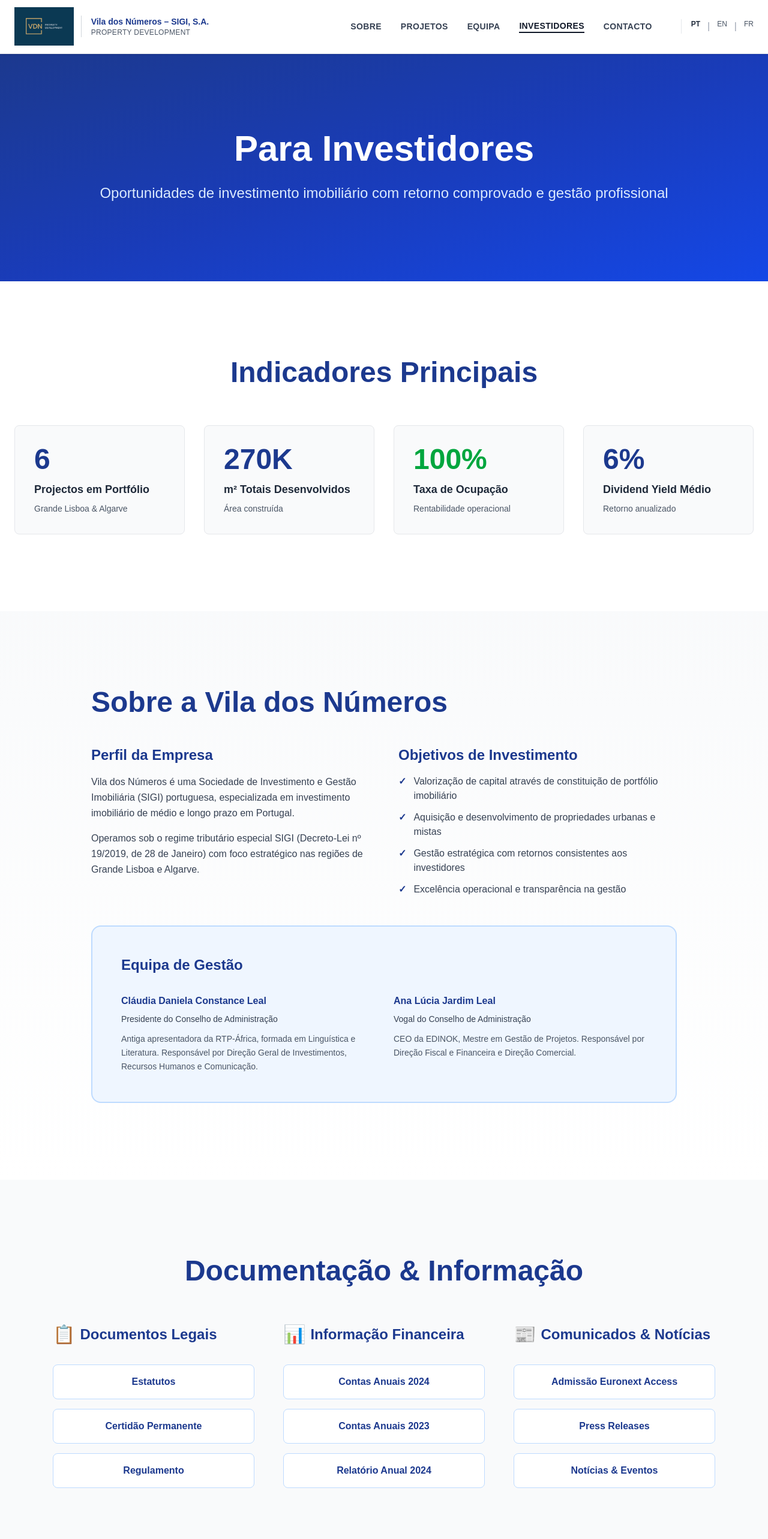
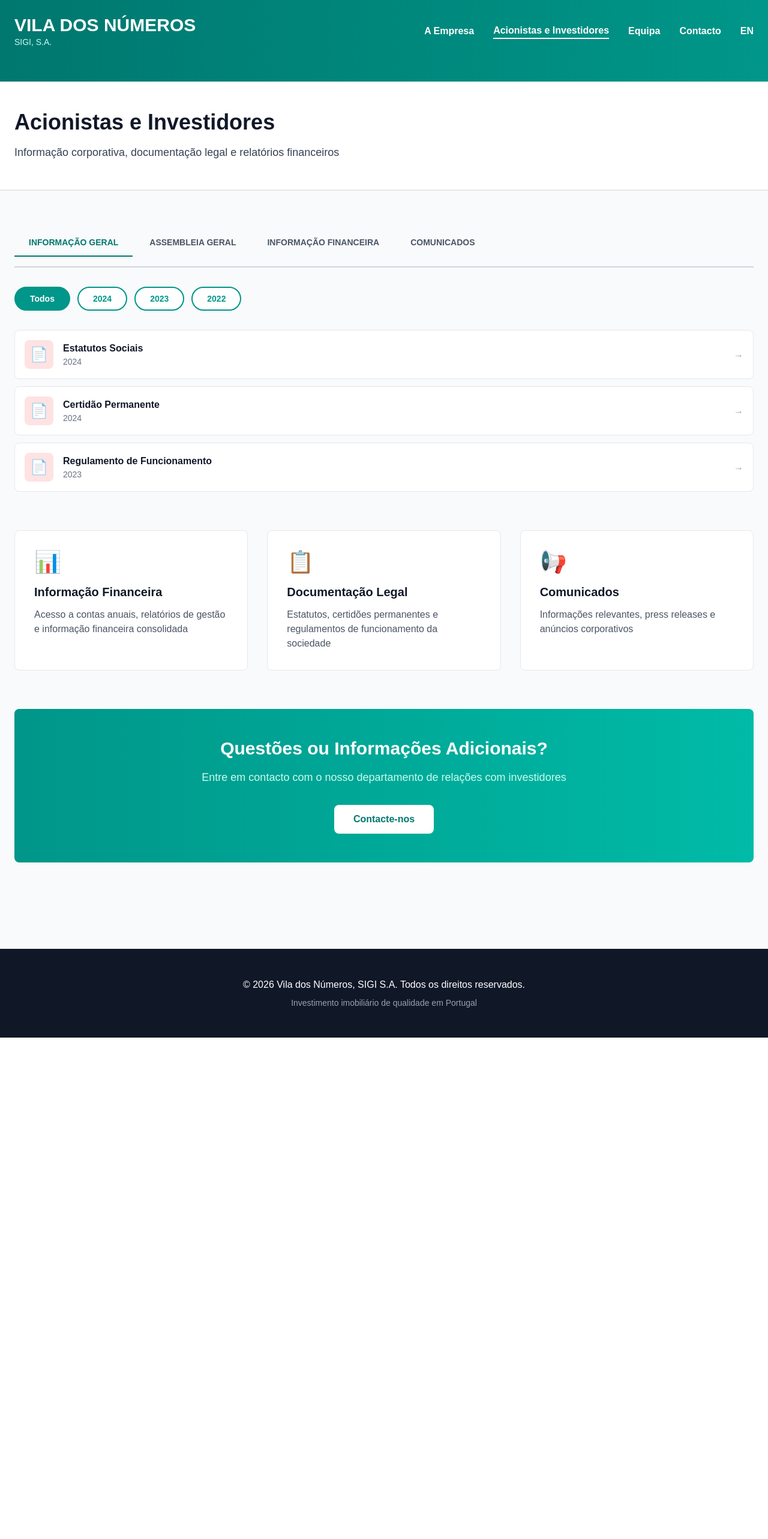
Before and after one commit to nunoleal-dotcom/viladosnumeros-headless, a Next.js app: page /investors in a window 1280 px wide. Shown: the top 2566 px of the page at 60% size. After the commit the page ends 1730 px from the top, so only its background shows below. Built offline with nearby package versions, Linux system fonts and the light colour scheme.

Commit message:
Redesign investors page with tabbed interface similar to Atrium-SIGI

```diff
--- a/app/investors/page.tsx
+++ b/app/investors/page.tsx
@@ -1,261 +1,203 @@
 'use client';
 
 import Link from 'next/link';
+import { useState } from 'react';
 
 export default function InvestorsPage() {
+  const [activeTab, setActiveTab] = useState('geral');
+  const [selectedYear, setSelectedYear] = useState('todos');
+
+  const documents = {
+    geral: [
+      { title: 'Estatutos Sociais', date: '2024', year: 2024 },
+      { title: 'Certidão Permanente', date: '2024', year: 2024 },
+      { title: 'Regulamento de Funcionamento', date: '2023', year: 2023 },
+    ],
+    assembleia: [
+      { title: 'Convocatória Assembleia Geral - 2024', date: '15/03/2024', year: 2024 },
+      { title: 'Boletim de Voto - 2024', date: '15/03/2024', year: 2024 },
+      { title: 'Ata da Assembleia Geral - 2024', date: '20/04/2024', year: 2024 },
+      { title: 'Convocatória Assembleia Geral - 2023', date: '10/03/2023', year: 2023 },
+      { title: 'Boletim de Voto - 2023', date: '10/03/2023', year: 2023 },
+    ],
+    financeira: [
+      { title: 'Contas Anuais 2024', date: '31/12/2024', year: 2024 },
+      { title: 'Relatório de Gestão 2024', date: '31/12/2024', year: 2024 },
+      { title: 'Parecer do Auditor 2024', date: '31/12/2024', year: 2024 },
+      { title: 'Contas Anuais 2023', date: '31/12/2023', year: 2023 },
+      { title: 'Relatório de Gestão 2023', date: '31/12/2023', year: 2023 },
+    ],
+    comunicados: [
+      { title: 'Comunicado Admissão Euronext Access', date: '01/01/2024', year: 2024 },
+      { title: 'Press Release - Resultados 2024', date: '28/02/2024', year: 2024 },
+      { title: 'Comunicado - Novo Projeto Adquirido', date: '15/02/2024', year: 2024 },
+      { title: 'Comunicado - Investimento Lisboa', date: '10/01/2023', year: 2023 },
+    ],
+  };
+
+  const getDocuments = () => {
+    const tabDocs = documents[activeTab as keyof typeof documents] || [];
+    if (selectedYear === 'todos') return tabDocs;
+    return tabDocs.filter(doc => doc.year === parseInt(selectedYear));
+  };
+
+  const years = ['todos', '2024', '2023', '2022'];
+
   return (
-    <div className="min-h-screen bg-white">
+    <div className="min-h-screen bg-gray-50">
       {/* HEADER */}
-      <header className="bg-white border-b-2 border-gray-100 sticky top-0 z-50 shadow-sm">
-        <div className="max-w-7xl mx-auto px-6 py-3 flex justify-between items-center">
-          <Link href="/" className="flex items-center gap-3 hover:opacity-80 transition">
-            <img src="/logo.png" alt="Vila dos Números" className="h-16 w-auto" />
-            <div className="hidden sm:block border-l border-gray-300 pl-4">
-              <p className="text-sm font-bold text-blue-900">Vila dos Números – SIGI, S.A.</p>
-              <p className="text-xs text-gray-600 tracking-wide">PROPERTY DEVELOPMENT</p>
+      <header className="bg-gradient-to-r from-teal-700 to-teal-600 text-white shadow-lg">
+        <div className="max-w-7xl mx-auto px-6 py-6">
+          <div className="flex justify-between items-center mb-8">
+            <Link href="/" className="flex items-center gap-3 hover:opacity-90 transition">
+              <div>
+                <h1 className="text-3xl font-bold">VILA DOS NÚMEROS</h1>
+                <p className="text-sm text-teal-100">SIGI, S.A.</p>
               </div>
             </Link>
             <nav className="flex gap-8 items-center">
-            <a href="/#sobre" className="text-gray-700 hover:text-gray-900 transition text-sm font-semibold uppercase tracking-wide">
-              SOBRE
-            </a>
-            <a href="/#projetos" className="text-gray-700 hover:text-gray-900 transition text-sm font-semibold uppercase tracking-wide">
-              PROJETOS
-            </a>
-            <a href="/#equipa" className="text-gray-700 hover:text-gray-900 transition text-sm font-semibold uppercase tracking-wide">
-              EQUIPA
-            </a>
-            <a href="/investors" className="text-gray-900 transition text-sm font-semibold uppercase tracking-wide border-b-2 border-gray-900">
-              INVESTIDORES
-            </a>
-            <a href="/#contacto" className="text-gray-700 hover:text-gray-900 transition text-sm font-semibold uppercase tracking-wide">
-              CONTACTO
-            </a>
-
-            {/* Language Selector */}
-            <div className="flex gap-3 ml-4 pl-4 border-l border-gray-200">
-              <a href="#" className="text-gray-800 font-bold text-xs hover:text-gray-600 transition">PT</a>
-              <span className="text-gray-400">|</span>
-              <a href="#" className="text-gray-600 text-xs hover:text-gray-800 transition">EN</a>
-              <span className="text-gray-400">|</span>
-              <a href="#" className="text-gray-600 text-xs hover:text-gray-800 transition">FR</a>
+              <a href="/#sobre" className="text-white hover:text-teal-100 transition font-semibold">A Empresa</a>
+              <a href="/investors" className="text-white hover:text-teal-100 transition font-semibold border-b-2 border-white">Acionistas e Investidores</a>
+              <a href="/#equipa" className="text-white hover:text-teal-100 transition font-semibold">Equipa</a>
+              <a href="/#contacto" className="text-white hover:text-teal-100 transition font-semibold">Contacto</a>
+              <a href="#" className="text-white hover:text-teal-100 transition font-semibold">EN</a>
+            </nav>
           </div>
-          </nav>
         </div>
       </header>
 
-      {/* HERO SECTION */}
-      <section className="bg-gradient-to-br from-blue-900 via-blue-800 to-blue-700 text-white py-20 md:py-32">
-        <div className="max-w-5xl mx-auto px-6 text-center">
-          <h1 className="text-5xl md:text-6xl font-bold mb-6">Para Investidores</h1>
-          <p className="text-xl md:text-2xl text-blue-100 leading-relaxed">
-            Oportunidades de investimento imobiliário com retorno comprovado e gestão profissional
+      {/* HERO */}
+      <section className="bg-white border-b-2 border-gray-200 py-12">
+        <div className="max-w-7xl mx-auto px-6">
+          <h2 className="text-4xl font-bold text-gray-900 mb-4">Acionistas e Investidores</h2>
+          <p className="text-lg text-gray-700">
+            Informação corporativa, documentação legal e relatórios financeiros
           </p>
         </div>
       </section>
 
-      {/* KEY METRICS */}
-      <section className="py-20 md:py-32 bg-white">
-        <div className="max-w-7xl mx-auto px-6">
-          <h2 className="text-4xl md:text-5xl font-bold text-center text-blue-900 mb-16">Indicadores Principais</h2>
-          <div className="grid grid-cols-1 md:grid-cols-2 lg:grid-cols-4 gap-8">
-            {/* KPI 1 */}
-            <div className="bg-gray-50 border border-gray-200 rounded-lg p-8 hover:shadow-lg transition">
-              <div className="text-5xl font-bold text-blue-900 mb-3">6</div>
-              <p className="text-lg font-bold text-gray-800 mb-2">Projectos em Portfólio</p>
-              <p className="text-sm text-gray-600">Grande Lisboa & Algarve</p>
+      {/* MAIN CONTENT */}
+      <div className="max-w-7xl mx-auto px-6 py-16">
+        {/* TABS */}
+        <div className="flex gap-1 mb-8 border-b-2 border-gray-300 overflow-x-auto pb-4">
+          <button
+            onClick={() => setActiveTab('geral')}
+            className={`px-6 py-3 font-semibold text-sm uppercase whitespace-nowrap transition border-b-2 ${
+              activeTab === 'geral'
+                ? 'text-teal-700 border-teal-700'
+                : 'text-gray-600 border-transparent hover:text-teal-700'
+            }`}
+          >
+            Informação Geral
+          </button>
+          <button
+            onClick={() => setActiveTab('assembleia')}
+            className={`px-6 py-3 font-semibold text-sm uppercase whitespace-nowrap transition border-b-2 ${
+              activeTab === 'assembleia'
+                ? 'text-teal-700 border-teal-700'
+                : 'text-gray-600 border-transparent hover:text-teal-700'
+            }`}
+          >
+            Assembleia Geral
+          </button>
+          <button
+            onClick={() => setActiveTab('financeira')}
+            className={`px-6 py-3 font-semibold text-sm uppercase whitespace-nowrap transition border-b-2 ${
+              activeTab === 'financeira'
+                ? 'text-teal-700 border-teal-700'
+                : 'text-gray-600 border-transparent hover:text-teal-700'
+            }`}
+          >
+            Informação Financeira
+          </button>
+          <button
+            onClick={() => setActiveTab('comunicados')}
+            className={`px-6 py-3 font-semibold text-sm uppercase whitespace-nowrap transition border-b-2 ${
+              activeTab === 'comunicados'
+                ? 'text-teal-700 border-teal-700'
+                : 'text-gray-600 border-transparent hover:text-teal-700'
+            }`}
+          >
+            Comunicados
+          </button>
         </div>
 
-            {/* KPI 2 */}
-            <div className="bg-gray-50 border border-gray-200 rounded-lg p-8 hover:shadow-lg transition">
-              <div className="text-5xl font-bold text-blue-900 mb-3">270K</div>
-              <p className="text-lg font-bold text-gray-800 mb-2">m² Totais Desenvolvidos</p>
-              <p className="text-sm text-gray-600">Área construída</p>
+        {/* YEAR FILTER */}
+        <div className="flex gap-3 mb-8 flex-wrap">
+          {years.map((year) => (
+            <button
+              key={year}
+              onClick={() => setSelectedYear(year)}
+              className={`px-6 py-2 rounded-full font-semibold text-sm transition border-2 ${
+                selectedYear === year
+                  ? 'bg-teal-600 text-white border-teal-600'
+                  : 'bg-white text-teal-600 border-teal-600 hover:bg-teal-50'
+              }`}
+            >
+              {year === 'todos' ? 'Todos' : year}
+            </button>
+          ))}
         </div>
 
-            {/* KPI 3 */}
-            <div className="bg-gray-50 border border-gray-200 rounded-lg p-8 hover:shadow-lg transition">
-              <div className="text-5xl font-bold text-green-600 mb-3">100%</div>
-              <p className="text-lg font-bold text-gray-800 mb-2">Taxa de Ocupação</p>
-              <p className="text-sm text-gray-600">Rentabilidade operacional</p>
+        {/* DOCUMENTS LIST */}
+        <div className="space-y-3">
+          {getDocuments().length > 0 ? (
+            getDocuments().map((doc, index) => (
+              <a
+                key={index}
+                href="#"
+                className="flex items-center gap-4 bg-white p-4 rounded-lg border border-gray-200 hover:shadow-md hover:border-teal-300 transition group"
+              >
+                <div className="flex-shrink-0 w-12 h-12 bg-red-100 rounded-lg flex items-center justify-center group-hover:bg-red-200 transition">
+                  <span className="text-2xl">📄</span>
+                </div>
+                <div className="flex-grow">
+                  <h3 className="font-semibold text-gray-900 group-hover:text-teal-700 transition">{doc.title}</h3>
+                  <p className="text-sm text-gray-500">{doc.date}</p>
+                </div>
+                <div className="flex-shrink-0 text-gray-400 group-hover:text-teal-600 transition">
+                  →
+                </div>
+              </a>
+            ))
+          ) : (
+            <div className="text-center py-12 bg-white rounded-lg border border-gray-200">
+              <p className="text-gray-500">Sem documentos disponíveis para este período</p>
+            </div>
+          )}
         </div>
 
-            {/* KPI 4 */}
-            <div className="bg-gray-50 border border-gray-200 rounded-lg p-8 hover:shadow-lg transition">
-              <div className="text-5xl font-bold text-blue-900 mb-3">6%</div>
-              <p className="text-lg font-bold text-gray-800 mb-2">Dividend Yield Médio</p>
-              <p className="text-sm text-gray-600">Retorno anualizado</p>
+        {/* INFO CARDS */}
+        <div className="mt-16 grid grid-cols-1 md:grid-cols-3 gap-8">
+          <div className="bg-white p-8 rounded-lg border border-gray-200">
+            <div className="text-4xl mb-4">📊</div>
+            <h3 className="text-xl font-bold text-gray-900 mb-3">Informação Financeira</h3>
+            <p className="text-gray-600">Acesso a contas anuais, relatórios de gestão e informação financeira consolidada</p>
           </div>
+          <div className="bg-white p-8 rounded-lg border border-gray-200">
+            <div className="text-4xl mb-4">📋</div>
+            <h3 className="text-xl font-bold text-gray-900 mb-3">Documentação Legal</h3>
+            <p className="text-gray-600">Estatutos, certidões permanentes e regulamentos de funcionamento da sociedade</p>
           </div>
-        </div>
-      </section>
-
-      {/* COMPANY PROFILE */}
-      <section className="py-20 md:py-32 bg-gradient-to-b from-gray-50 to-white">
-        <div className="max-w-5xl mx-auto px-6">
-          <h2 className="text-4xl md:text-5xl font-bold text-blue-900 mb-12">Sobre a Vila dos Números</h2>
-
-          <div className="grid grid-cols-1 md:grid-cols-2 gap-12 mb-12">
-            <div>
-              <h3 className="text-2xl font-bold text-blue-900 mb-4">Perfil da Empresa</h3>
-              <p className="text-gray-700 leading-relaxed mb-4">
-                Vila dos Números é uma Sociedade de Investimento e Gestão Imobiliária (SIGI) portuguesa, especializada em investimento imobiliário de médio e longo prazo em Portugal.
-              </p>
-              <p className="text-gray-700 leading-relaxed">
-                Operamos sob o regime tributário especial SIGI (Decreto-Lei nº 19/2019, de 28 de Janeiro) com foco estratégico nas regiões de Grande Lisboa e Algarve.
-              </p>
-            </div>
-
-            <div>
-              <h3 className="text-2xl font-bold text-blue-900 mb-4">Objetivos de Investimento</h3>
-              <ul className="space-y-3">
-                <li className="flex gap-3">
-                  <span className="text-blue-900 font-bold">✓</span>
-                  <span className="text-gray-700">Valorização de capital através de constituição de portfólio imobiliário</span>
-                </li>
-                <li className="flex gap-3">
-                  <span className="text-blue-900 font-bold">✓</span>
-                  <span className="text-gray-700">Aquisição e desenvolvimento de propriedades urbanas e mistas</span>
-                </li>
-                <li className="flex gap-3">
-                  <span className="text-blue-900 font-bold">✓</span>
-                  <span className="text-gray-700">Gestão estratégica com retornos consistentes aos investidores</span>
-                </li>
-                <li className="flex gap-3">
-                  <span className="text-blue-900 font-bold">✓</span>
-                  <span className="text-gray-700">Excelência operacional e transparência na gestão</span>
-                </li>
-              </ul>
+          <div className="bg-white p-8 rounded-lg border border-gray-200">
+            <div className="text-4xl mb-4">📢</div>
+            <h3 className="text-xl font-bold text-gray-900 mb-3">Comunicados</h3>
+            <p className="text-gray-600">Informações relevantes, press releases e anúncios corporativos</p>
           </div>
         </div>
 
-          {/* Management Team */}
-          <div className="bg-blue-50 border-2 border-blue-200 rounded-2xl p-8 md:p-12">
-            <h3 className="text-2xl font-bold text-blue-900 mb-8">Equipa de Gestão</h3>
-            <div className="grid grid-cols-1 md:grid-cols-2 gap-8">
-              <div>
-                <p className="font-bold text-blue-900 mb-2">Cláudia Daniela Constance Leal</p>
-                <p className="text-sm text-gray-700 mb-3">Presidente do Conselho de Administração</p>
-                <p className="text-sm text-gray-600 leading-relaxed">Antiga apresentadora da RTP-África, formada em Linguística e Literatura. Responsável por Direção Geral de Investimentos, Recursos Humanos e Comunicação.</p>
-              </div>
-              <div>
-                <p className="font-bold text-blue-900 mb-2">Ana Lúcia Jardim Leal</p>
-                <p className="text-sm text-gray-700 mb-3">Vogal do Conselho de Administração</p>
-                <p className="text-sm text-gray-600 leading-relaxed">CEO da EDINOK, Mestre em Gestão de Projetos. Responsável por Direção Fiscal e Financeira e Direção Comercial.</p>
-              </div>
-            </div>
-          </div>
-        </div>
-      </section>
-
-      {/* DOCUMENTATION SECTION */}
-      <section className="py-20 md:py-32 bg-gray-50">
-        <div className="max-w-6xl mx-auto px-6">
-          <h2 className="text-4xl md:text-5xl font-bold text-center text-blue-900 mb-16">Documentação & Informação</h2>
-
-          <div className="grid grid-cols-1 md:grid-cols-3 gap-12">
-            {/* COLUNA 1: INFORMAÇÃO GERAL */}
-            <div>
-              <h3 className="text-2xl font-bold text-blue-900 mb-8 flex items-center gap-2">
-                <span className="text-3xl">📋</span> Documentos Legais
-              </h3>
-              <div className="space-y-4">
-                <a
-                  href="#"
-                  className="block bg-white text-blue-900 px-6 py-4 rounded-lg font-semibold hover:bg-blue-50 transition border border-blue-200 text-center"
-                >
-                  Estatutos
-                </a>
-                <a
-                  href="#"
-                  className="block bg-white text-blue-900 px-6 py-4 rounded-lg font-semibold hover:bg-blue-50 transition border border-blue-200 text-center"
-                >
-                  Certidão Permanente
-                </a>
-                <a
-                  href="#"
-                  className="block bg-white text-blue-900 px-6 py-4 rounded-lg font-semibold hover:bg-blue-50 transition border border-blue-200 text-center"
-                >
-                  Regulamento
+        {/* CONTACT CTA */}
+        <div className="mt-16 bg-gradient-to-r from-teal-600 to-teal-500 text-white rounded-lg p-12 text-center">
+          <h3 className="text-3xl font-bold mb-4">Questões ou Informações Adicionais?</h3>
+          <p className="text-lg text-teal-100 mb-8">Entre em contacto com o nosso departamento de relações com investidores</p>
+          <a href="/#contacto" className="inline-block bg-white text-teal-700 px-8 py-3 rounded-lg font-bold hover:bg-gray-100 transition">
+            Contacte-nos
           </a>
         </div>
       </div>
 
-            {/* COLUNA 2: INFORMAÇÃO FINANCEIRA */}
-            <div>
-              <h3 className="text-2xl font-bold text-blue-900 mb-8 flex items-center gap-2">
-                <span className="text-3xl">📊</span> Informação Financeira
-              </h3>
-              <div className="space-y-4">
-                <a
-                  href="#"
-                  className="block bg-white text-blue-900 px-6 py-4 rounded-lg font-semibold hover:bg-blue-50 transition border border-blue-200 text-center"
-                >
-                  Contas Anuais 2024
-                </a>
-                <a
-                  href="#"
-                  className="block bg-white text-blue-900 px-6 py-4 rounded-lg font-semibold hover:bg-blue-50 transition border border-blue-200 text-center"
-                >
-                  Contas Anuais 2023
-                </a>
-                <a
-                  href="#"
-                  className="block bg-white text-blue-900 px-6 py-4 rounded-lg font-semibold hover:bg-blue-50 transition border border-blue-200 text-center"
-                >
-                  Relatório Anual 2024
-                </a>
-              </div>
-            </div>
-
-            {/* COLUNA 3: COMUNICADOS */}
-            <div>
-              <h3 className="text-2xl font-bold text-blue-900 mb-8 flex items-center gap-2">
-                <span className="text-3xl">📰</span> Comunicados & Notícias
-              </h3>
-              <div className="space-y-4">
-                <a
-                  href="#"
-                  className="block bg-white text-blue-900 px-6 py-4 rounded-lg font-semibold hover:bg-blue-50 transition border border-blue-200 text-center"
-                >
-                  Admissão Euronext Access
-                </a>
-                <a
-                  href="#"
-                  className="block bg-white text-blue-900 px-6 py-4 rounded-lg font-semibold hover:bg-blue-50 transition border border-blue-200 text-center"
-                >
-                  Press Releases
-                </a>
-                <a
-                  href="#"
-                  className="block bg-white text-blue-900 px-6 py-4 rounded-lg font-semibold hover:bg-blue-50 transition border border-blue-200 text-center"
-                >
-                  Notícias & Eventos
-                </a>
-              </div>
-            </div>
-          </div>
-        </div>
-      </section>
-
-      {/* CTA SECTION */}
-      <section className="py-16 md:py-20 bg-blue-900 text-white">
-        <div className="max-w-4xl mx-auto px-6 text-center">
-          <h2 className="text-4xl md:text-5xl font-bold mb-6">Pronto para Investir?</h2>
-          <p className="text-xl text-blue-100 mb-10">
-            Entre em contacto connosco para conhecer melhor as oportunidades de investimento
-          </p>
-          <a
-            href="/#contacto"
-            className="inline-block bg-white text-blue-900 px-8 py-4 rounded-lg font-bold hover:bg-gray-100 transition"
-          >
-            Contacte-nos Agora
-          </a>
-        </div>
-      </section>
-
       {/* FOOTER */}
-      <footer className="bg-gray-900 text-white py-12">
+      <footer className="bg-gray-900 text-white py-12 mt-20">
         <div className="max-w-7xl mx-auto px-6 text-center">
           <p>&copy; 2026 Vila dos Números, SIGI S.A. Todos os direitos reservados.</p>
           <p className="text-gray-400 text-sm mt-2">Investimento imobiliário de qualidade em Portugal</p>
```
Lines whose indentation alone changed are shown as unchanged.
